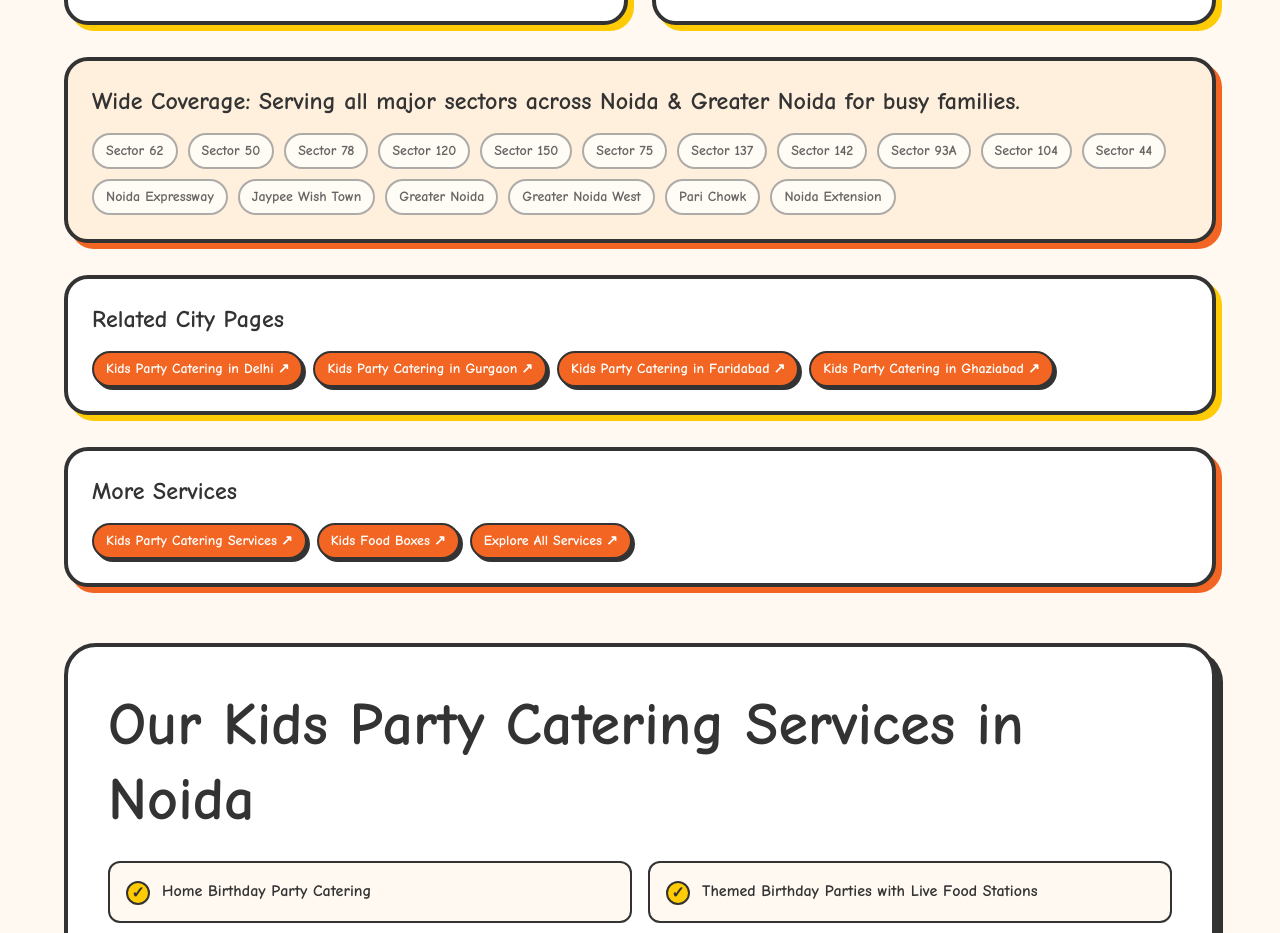
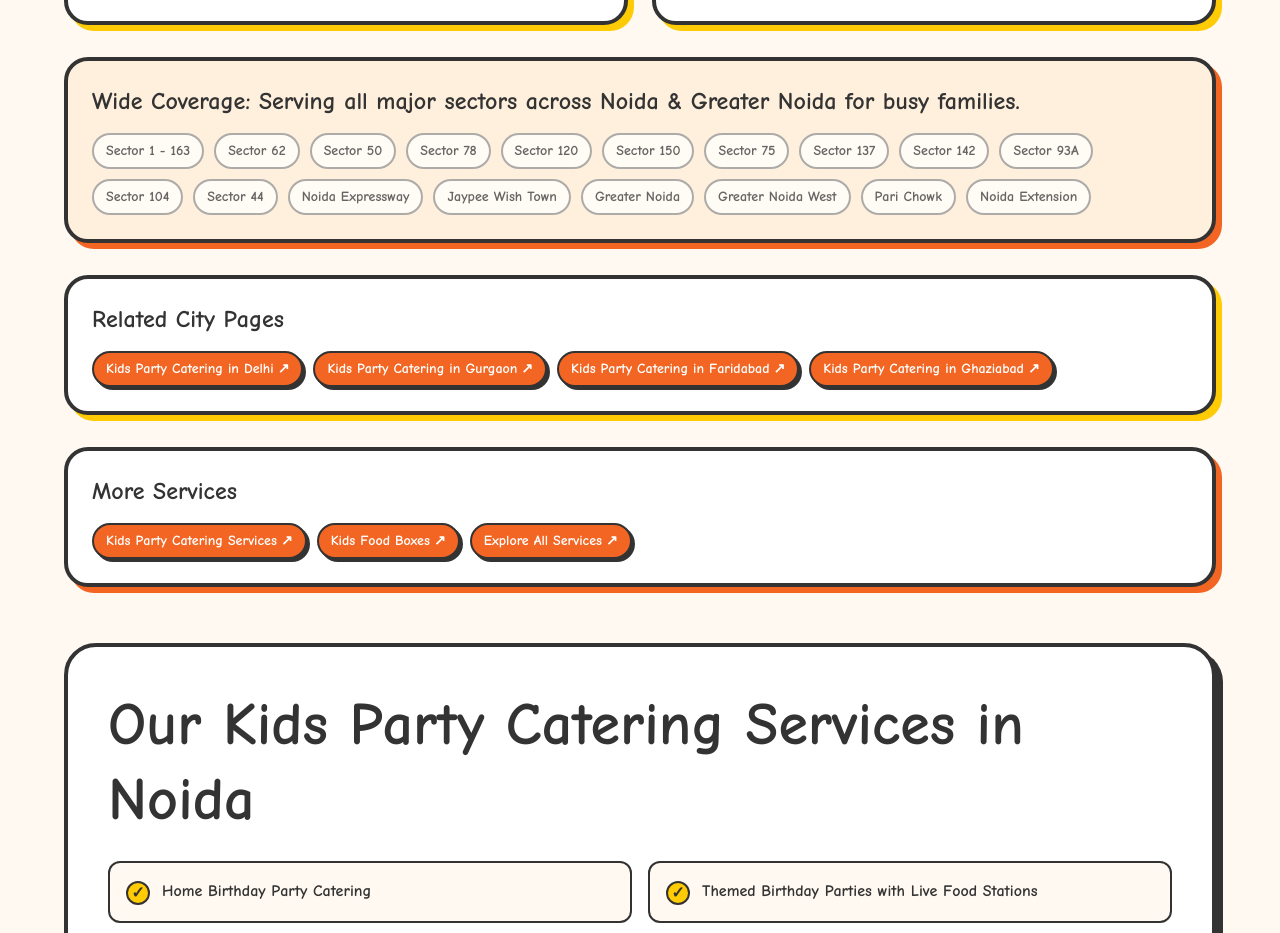
Before and after one commit to Vishwash-chauhan/lj-website, a Next.js app: page /services/kids-party-catering-noida in a window 1280 px wide. Shown: the part 3631-4564 px from the top of the page. Built offline with nearby package versions, Linux system fonts and the light colour scheme.

Commit message:
added more locations

```diff
--- a/app/components/kidsPartyCateringCityData.ts
+++ b/app/components/kidsPartyCateringCityData.ts
@@ -59,7 +59,7 @@ export const gurgaonCityLanding: CityLandingConfigBundle = {
     mainParagraphs: [
       'Planning a kids birthday party in Gurgaon is exciting, but the food often becomes the biggest worry. At Little Jalebis, we solve this completely with playful menus loved by children of all ages and adults as well.',
       'Our food is freshly prepared on the day of the event with strict hygiene standards. We focus on kid-friendly portions, fun presentations, and flavors that children genuinely enjoy (no more half-eaten plates or wasted food). From crispy fries and cheesy nuggets to mini pizzas and pasta, every dish is crafted to bring smiles and empty plates.',
-      "Whether you\'re hosting a small home playdate, a grand themed birthday party, a pool party, or a school event, we bring everything right to your doorstep or venue.",
+      "Whether you\'re hosting a small home party, a grand themed birthday party, a pool party, or a school event, we bring everything right to your doorstep or venue.",
       "Whether you\'re hosting at home in DLF Phase 1, Golf Course Road, Sushant Lok, Sector 56, or anywhere across Gurgaon, we bring fresh, delicious, and beautifully presented food right to your doorstep. No more boring buffets or wasted food - just smiles, empty plates, and happy memories.",
       'We are a trusted provider of kids party catering in Gurgaon for all celebrations.',
       "Ready to make your child\'s birthday the talk of Gurgaon? Let\'s plan it together.",
@@ -78,7 +78,7 @@ export const gurgaonCityLanding: CityLandingConfigBundle = {
     ],
     whyChooseHeadingHighlight: 'Kids Party Catering in Gurgaon?',
     locationsHeading: 'Locations: Serving all across Gurugram',
-    locationTags: ['DLF Areas', 'Golf Course Road', 'Sushant Lok', 'Sector 56', 'Sector 62', 'Sector 50', 'Sector 78', 'MG Road', 'Sohna Road', 'Cyber City', 'Palam Vihar', 'Nirvana Country', 'Sector 57', 'Sector 65', 'Sector 67', 'All Across Gurgaon'],
+    locationTags: ['DLF Areas', 'Golf Course Road', 'Sushant Lok','Sector 1 - 115', 'Sector 56', 'Sector 62', 'Sector 50', 'Sector 78', 'MG Road', 'Sohna Road', 'Cyber City', 'Palam Vihar', 'Nirvana Country', 'Sector 57', 'Sector 65', 'Sector 67', 'All Across Gurgaon'],
     servicesHeading: 'Our Kids Party Catering Services in Gurgaon',
     services: [
       'Home Birthday Party Catering',
@@ -168,6 +168,7 @@ export const delhiCityLanding: CityLandingConfigBundle = {
       'Laxmi Nagar',
       'Central Delhi',
       'West Delhi',
+      'North Delhi',
       'Dwarka',
       'Rohini',
       'Pitampura',
@@ -260,6 +261,7 @@ export const noidaCityLanding: CityLandingConfigBundle = {
     whyChooseHeadingHighlight: 'Kids Party Catering in Noida?',
     locationsHeading: 'Wide Coverage: Serving all major sectors across Noida & Greater Noida for busy families.',
     locationTags: [
+      'Sector 1 - 163',
       'Sector 62',
       'Sector 50',
       'Sector 78',
@@ -356,6 +358,7 @@ export const faridabadCityLanding: CityLandingConfigBundle = {
     whyChooseHeadingHighlight: 'Kids Party Catering in Faridabad?',
     locationsHeading: 'Wide Coverage: Serving all major sectors and societies across Faridabad and Greater Faridabad.',
     locationTags: [
+      'Sector 1 - 89',
       'Sector 14',
       'Sector 15',
       'Sector 16',
```
